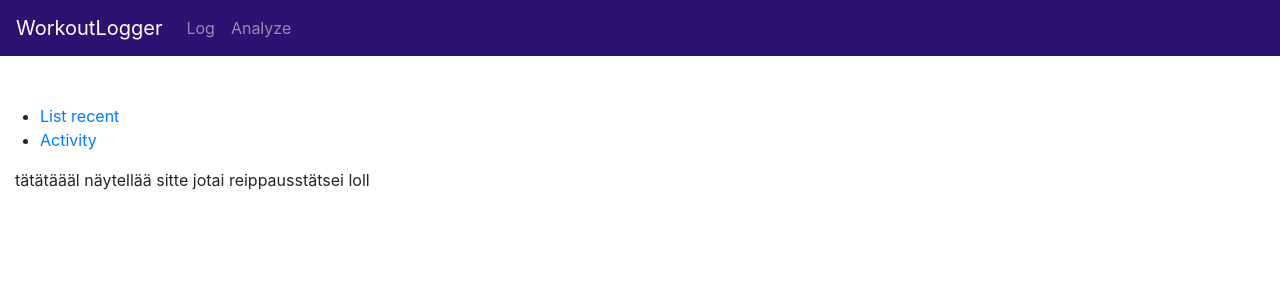
After one commit to korolainenriikka/WorkoutLogger-tsoha, a Flask app: page /analyze/showactivity in a window 1280 px wide. The commit adds this page. Shown: the top 300 px of the page. Run offline with Flask 2, Linux system fonts and the light colour scheme; a user stored in the database is signed in; some libraries are stand-ins or nearby versions.

Commit message:
sidebars

```diff
--- a/application/__init__.py
+++ b/application/__init__.py
@@ -17,8 +17,6 @@ db = SQLAlchemy(app)
 
 # migraatio
 from flask_migrate import Migrate
-
-
 migrate = Migrate(app, db)
 
 # kirjautuminen
--- a/application/analyze/views.py
+++ b/application/analyze/views.py
@@ -6,10 +6,10 @@ from application.models import Result
 
 @app.route("/analyze/", methods=["GET"])
 @login_required
-def analyze():
-    return render_template("analyze/list.html")
+def list_recent():
+    return render_template("analyze/list.html", results = Result.query.filter_by(account_id=current_user.id).all())
 
-@app.route("/analyze/list", methods=["GET"])
+@app.route("/analyze/showactivity", methods=["GET"])
 @login_required
-def results_list():
-    return render_template("analyze/list.html", results = Result.query.filter_by(account_id=current_user.id).all())
+def show_activity():
+    return render_template("analyze/activity.html")
--- a/application/log/views.py
+++ b/application/log/views.py
@@ -40,6 +40,11 @@ def session_create():
 
     return redirect(url_for("results_list"))
 
+@app.route("/analyze/", methods=["GET"])
+@login_required
+def list_for_modify():
+    return render_template("analyze/list.html", results = Result.query.filter_by(account_id=current_user.id).all())
+
 @app.route("/results/modify/<result_id>", methods=["GET", "POST"])
 @login_required
 def results_modify(result_id):
--- /dev/null
+++ b/application/templates/analyze/activity.html
@@ -0,0 +1,7 @@
+{% extends "analyze/base.html" %}
+
+{% block body %}
+<p>
+	tätätäääl näytellää sitte jotai reippausstätsei loll
+</p>
+{% endblock %}
--- /dev/null
+++ b/application/templates/analyze/base.html
@@ -0,0 +1,41 @@
+{% include "layout.html" %}
+<div>
+	<div id="wrapper" class="toggled">
+
+		<!-- Sidebar -->
+		<div id="sidebar-wrapper">
+			<ul class="sidebar-nav">
+				<!--<li class="sidebar-brand">
+					<a href="#">
+						 tähän otsikkkooo Start Bootstrap
+					</a>
+				</li> -->
+				<li>
+					<a href="{{ url_for('list_recent') }}">List recent</a>
+				</li>
+				<li>
+					<a href="{{ url_for('show_activity') }}">Activity</a>
+				</li>
+			</ul>
+		</div>
+		<!-- /#sidebar-wrapper -->
+
+		<!-- Page Content -->
+		<div id="page-content-wrapper">
+			<div class="container-fluid">
+				{% block body %}{% endblock %}
+			</div>
+		</div>
+		<!-- /#page-content-wrapper -->
+
+	</div>
+	<!-- /#wrapper -->
+
+	<!-- Menu Toggle Script -->
+	<script>
+    $("#menu-toggle").click(function(e) {
+        e.preventDefault();
+        $("#wrapper").toggleClass("toggled");
+    });
+	</script>
+</div>
--- a/application/templates/analyze/list.html
+++ b/application/templates/analyze/list.html
@@ -1,4 +1,4 @@
-{% extends "layout.html" %}
+{% extends "analyze/base.html" %}
 
 {% block body %}
 
--- a/application/templates/layout.html
+++ b/application/templates/layout.html
@@ -5,6 +5,7 @@
 	<title>WorkoutLogger</title>
 	<link rel="stylesheet" href="https://maxcdn.bootstrapcdn.com/bootstrap/4.0.0/css/bootstrap.min.css"
 				integrity="sha384-Gn5384xqQ1aoWXA+058RXPxPg6fy4IWvTNh0E263XmFcJlSAwiGgFAW/dAiS6JXm" crossorigin="anonymous">
+	<link href="https://stackpath.bootstrapcdn.com/bootstrap/4.4.1/css/bootstrap.min.css" rel="stylesheet" integrity="sha384-Vkoo8x4CGsO3+Hhxv8T/Q5PaXtkKtu6ug5TOeNV6gBiFeWPGFN9MuhOf23Q9Ifjh" crossorigin="anonymous">
 </head>
 
 <body>
@@ -20,35 +21,11 @@
 				<a class="nav-link" href="{{ url_for('session_create') }} ">Log</a>
 			</li>
 			<li class="nav-item">
-				<a class="nav-link" href="{{ url_for('analyze') }}">Analyze</a>
+				<a class="nav-link" href="{{ url_for('list_recent') }}">Analyze</a>
 			</li>
 		</ul>
 	</div>
 </nav>
-
-<!--<div id="wrapper" class="">
-	<div id="sidebar-wrapper">
-		<ul class="sidebar-nav" id="side_bar">
-			<li class="sidebar-brand" style="font-weight: bold; color: #FFFFF;">
-				<h1>Places</h1>
-			</li>
-			<hr>
-		</ul>
-	</div>
-	<div id="page-content-wrapper">
-		<div class="container-fluid">
-			<div class="row">
-				<div class="col-lg-12">
-					<h1>
-						<a href="#menu-toggle" class="gradient-menu" id="menu-toggle"></a> &nbsp;Map&nbsp;
-					</h1>
-					<div id="map_canvas" style="position: relative; overflow: hidden;">
-					</div>
-				</div>
-			</div>
-		</div>
-	</div>
-</div> -->
 
 <div class="m-5">
   <div>
--- a/application/templates/log/modify.html
+++ b/application/templates/log/modify.html
@@ -1,4 +1,4 @@
-{% extends "layout.html" %}
+{% extends "log/base.html" %}
 
 {% block body %}
 <form method="POST" action="{{ url_for('results_modify', result_id=result_id) }}">
--- a/application/templates/log/new.html
+++ b/application/templates/log/new.html
@@ -1,4 +1,4 @@
-{% extends "layout.html" %}
+{% extends "log/base.html" %}
 
 {% block body %}
 <form method="POST" action="{{ url_for('session_create') }}">
```
Also changed, not shown: application/templates/analyze/analyze.html (deleted, +0 -7 lines), application/templates/log/base.html (added, +41 -0 lines).
